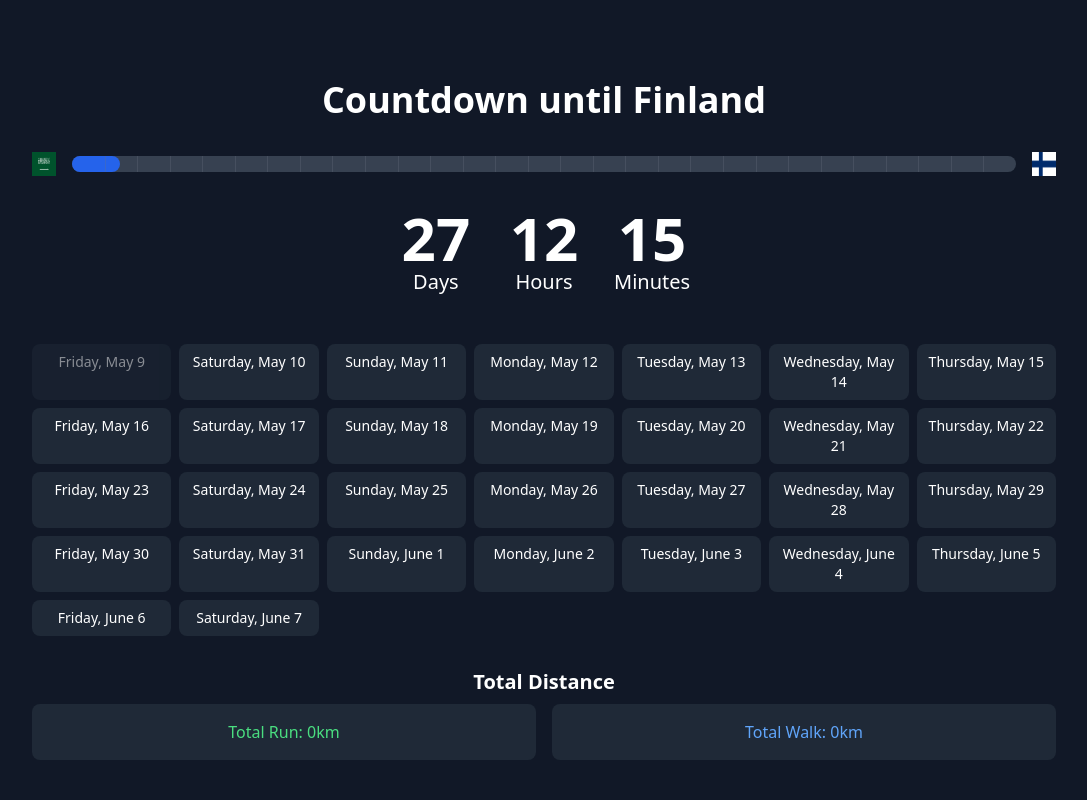
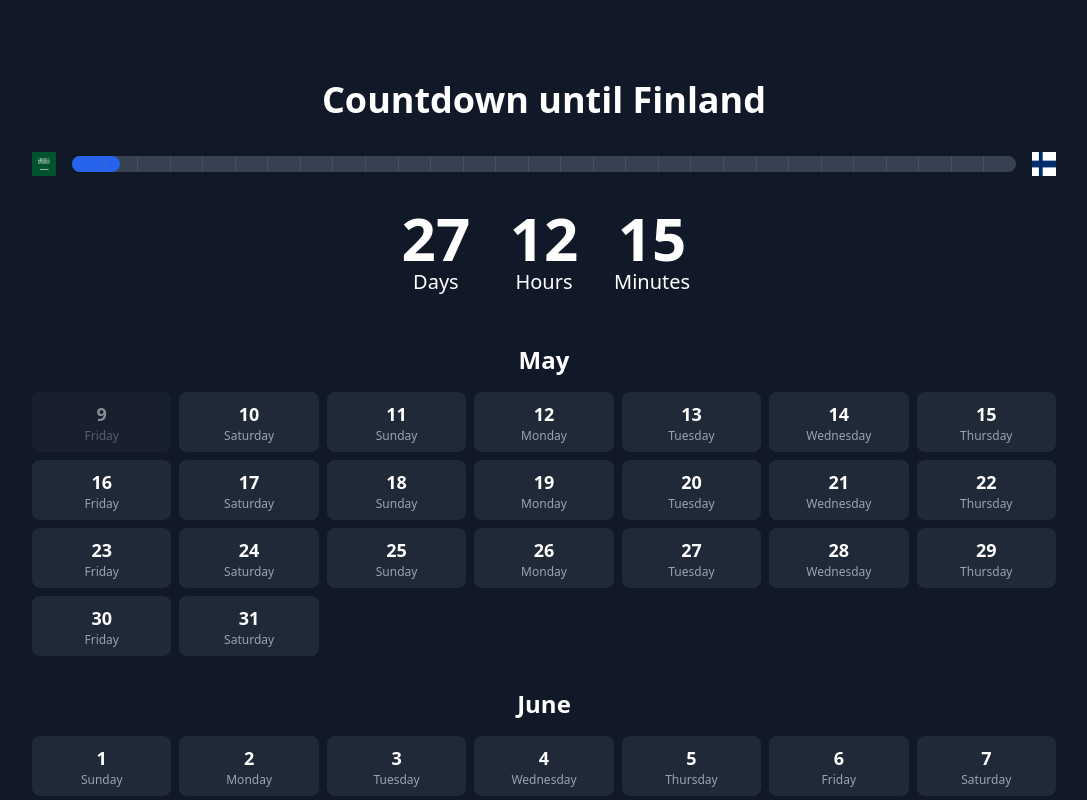
Before and after one commit to judgesteven/countdown, a Next.js app: page / in a window 1280 px wide. Shown: the top 800 px of the page, without its empty margins (96-1183 px from the left). Built offline with nearby package versions, Linux system fonts and the light colour scheme.

Commit message:
Update calendar layout: split by months, improve date display, and adjust spacing

```diff
--- a/src/components/Countdown.tsx
+++ b/src/components/Countdown.tsx
@@ -4,6 +4,7 @@ import { useEffect, useState } from 'react';
 
 interface DayData {
   date: string;
+  weekday: string;
   isPast: boolean;
   dateObj: Date;
   kmsRun?: number;
@@ -58,6 +59,25 @@ const Countdown = () => {
   // Fixed end date: June 7th, 2025 at 2am CET+1
   const endTime = toCET(new Date(2025, 5, 7, 2, 0, 0)); // Month is 0-based, so 5 = June
 
+  // Load saved data from localStorage
+  const loadSavedData = () => {
+    if (typeof window !== 'undefined') {
+      const savedData = localStorage.getItem('kmData');
+      if (savedData) {
+        const parsedData = JSON.parse(savedData);
+        return parsedData;
+      }
+    }
+    return null;
+  };
+
+  // Save data to localStorage
+  const saveData = (data: DayData[]) => {
+    if (typeof window !== 'undefined') {
+      localStorage.setItem('kmData', JSON.stringify(data));
+    }
+  };
+
   useEffect(() => {
     setMounted(true);
 
@@ -76,19 +96,33 @@ const Countdown = () => {
     const currentDate = new Date(startTime);
     while (currentDate <= endTime) {
       const dateString = currentDate.toLocaleDateString('en-US', {
-        weekday: 'long',
-        month: 'long',
         day: 'numeric',
         timeZone: 'Europe/Paris' // Use Paris timezone for CET
       });
+      const weekdayString = currentDate.toLocaleDateString('en-US', {
+        weekday: 'long',
+        timeZone: 'Europe/Paris'
+      });
       days.push({
         date: dateString,
+        weekday: weekdayString,
         isPast: false,
         dateObj: new Date(currentDate)
       });
       currentDate.setDate(currentDate.getDate() + 1);
     }
+
+    // Load saved data and merge with generated days
+    const savedData = loadSavedData();
+    if (savedData) {
+      const mergedDays = days.map(day => {
+        const savedDay = savedData.find((d: DayData) => d.date === day.date);
+        return savedDay ? { ...day, kmsRun: savedDay.kmsRun, kmsWalked: savedDay.kmsWalked } : day;
+      });
+      setDaysList(mergedDays);
+    } else {
       setDaysList(days);
+    }
 
     const calculateTimeLeft = () => {
       const now = toCET(new Date()); // Convert current time to CET+1
@@ -112,8 +146,8 @@ const Countdown = () => {
         });
 
         // Update past days - only mark as past if we're past the end of that day in CET+1
-        setDaysList(prevDays =>
-          prevDays.map(day => {
+        setDaysList(prevDays => {
+          const updatedDays = prevDays.map(day => {
             const dayStart = getStartOfDay(day.dateObj);
             const dayEnd = getEndOfDay(day.dateObj);
             const isPast = now > dayEnd;
@@ -122,8 +156,11 @@ const Countdown = () => {
               ...day,
               isPast
             };
-          })
-        );
+          });
+          // Save updated data
+          saveData(updatedDays);
+          return updatedDays;
+        });
       } else {
         // If we've passed the end date, set progress to 100%
         setProgress(100);
@@ -157,8 +194,8 @@ const Countdown = () => {
 
   const handleSubmit = () => {
     if (selectedDay) {
-      setDaysList(prevDays =>
-        prevDays.map(day =>
+      setDaysList(prevDays => {
+        const updatedDays = prevDays.map(day =>
           day.date === selectedDay.date
             ? {
                 ...day,
@@ -166,8 +203,11 @@ const Countdown = () => {
                 kmsWalked: kmsWalked ? parseFloat(kmsWalked) : undefined
               }
             : day
-        )
         );
+        // Save updated data
+        saveData(updatedDays);
+        return updatedDays;
+      });
       setSelectedDay(null);
     }
   };
@@ -222,8 +262,13 @@ const Countdown = () => {
         </div>
       </div>
       <div className="w-[80vw]">
+        {/* May Section */}
+        <div className="mb-8">
+          <h2 className="text-2xl font-bold mb-4 text-center">May</h2>
           <div className="grid grid-cols-7 gap-2">
-          {daysList.map((day, index) => (
+            {daysList
+              .filter(day => day.dateObj.getMonth() === 4) // May is month 4 (0-based)
+              .map((day, index) => (
                 <div
                   key={index}
                   className={`bg-gray-800 rounded-lg p-2 text-center hover:bg-gray-700 transition-colors text-sm cursor-pointer ${
@@ -231,18 +276,56 @@ const Countdown = () => {
                   }`}
                   onClick={() => handleDayClick(day)}
                 >
-              <div>{day.date}</div>
+                  <div className="text-lg font-bold">{day.date}</div>
+                  <div className="text-xs text-gray-400">{day.weekday}</div>
+                  {(day.kmsRun !== undefined || day.kmsWalked !== undefined) && (
+                    <div className="flex justify-center gap-2 mt-1">
                       {day.kmsRun !== undefined && (
-                <div className="text-green-400">Run: {day.kmsRun}km</div>
+                        <span className="text-green-400 text-xs">Run: {day.kmsRun}km</span>
                       )}
                       {day.kmsWalked !== undefined && (
-                <div className="text-blue-400">Walk: {day.kmsWalked}km</div>
+                        <span className="text-blue-400 text-xs">Walk: {day.kmsWalked}km</span>
+                      )}
+                    </div>
                   )}
                 </div>
               ))}
           </div>
-        <div className="mt-8 text-center">
-          <div className="text-xl font-bold mb-2">Total Distance</div>
+        </div>
+
+        {/* June Section */}
+        <div>
+          <h2 className="text-2xl font-bold mb-4 text-center">June</h2>
+          <div className="grid grid-cols-7 gap-2">
+            {daysList
+              .filter(day => day.dateObj.getMonth() === 5) // June is month 5 (0-based)
+              .map((day, index) => (
+                <div
+                  key={index}
+                  className={`bg-gray-800 rounded-lg p-2 text-center hover:bg-gray-700 transition-colors text-sm cursor-pointer ${
+                    day.isPast ? 'opacity-50' : ''
+                  }`}
+                  onClick={() => handleDayClick(day)}
+                >
+                  <div className="text-lg font-bold">{day.date}</div>
+                  <div className="text-xs text-gray-400">{day.weekday}</div>
+                  {(day.kmsRun !== undefined || day.kmsWalked !== undefined) && (
+                    <div className="flex justify-center gap-2 mt-1">
+                      {day.kmsRun !== undefined && (
+                        <span className="text-green-400 text-xs">Run: {day.kmsRun}km</span>
+                      )}
+                      {day.kmsWalked !== undefined && (
+                        <span className="text-blue-400 text-xs">Walk: {day.kmsWalked}km</span>
+                      )}
+                    </div>
+                  )}
+                </div>
+              ))}
+          </div>
+        </div>
+
+        <div className="mt-16 text-center">
+          <div className="text-xl font-bold mb-2">Workout Data</div>
           <div className="grid grid-cols-2 gap-4">
             <div className="bg-gray-800 rounded-lg p-4">
               <div className="text-green-400">Total Run: {totalKmsRun}km</div>
```
Lines whose indentation alone changed are shown as unchanged.
